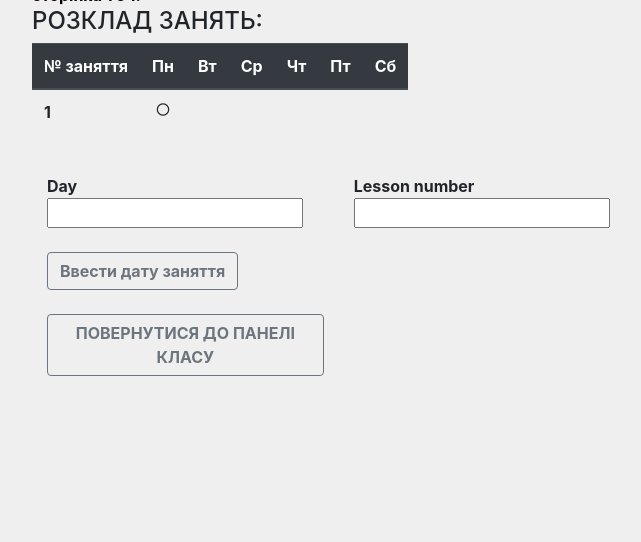
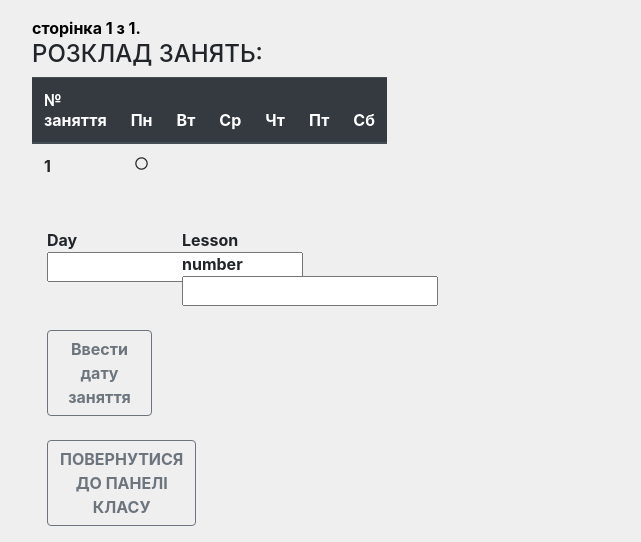
Before and after one commit to ilr00743/kursova, a Django app: template gradesbook/templates/gradesbook/managersubjectpanel.html in a window 1280 px wide. Shown: the part 926-1468 px from the top of the page, without its empty margins (53-694 px from the left). Before the commit the page ends 1302 px from the top, so only its background shows below. Run offline with Django 3.2, Linux system fonts and the light colour scheme; the template is opened without the code that fills it: most values are stand-ins (such as "Sample title", 1, 10 or a date in 2020); form fields are guessed from the names that the template uses; some libraries are stand-ins or nearby versions.

Commit message:
Initial commit

```diff
--- a/gradesbook/templates/gradesbook/managersubjectpanel.html
+++ b/gradesbook/templates/gradesbook/managersubjectpanel.html
@@ -20,7 +20,7 @@
             </div>
             <br><br>
             <div class="row">
-              <div class="col-10">
+              <div class="col-6">
                 <div class="row">
                   <h3><b>{{subject.name}}</b> у класі: <b>{{class.name}}</b>&nbsp;&nbsp;<a class="btn btn-outline-dark"  onclick="return confirm('Ви впевнені, що хочете видалити цей предмет?')" href="{% url 'gradesbook:del_subject' class.unique_code subject.unique_code %}"> <b>ВИДАЛИТИ ПРЕДМЕТ</b> </a></h3>
                 </div>
@@ -152,7 +152,7 @@
                     </div>
                 </div>
               </div>
-            <div class="col-8">
+            <div class="col-6">
               <div class="row">
                 <h4>РОЗКЛАД ЗАНЯТЬ:</h4>
               </div>
@@ -161,13 +161,13 @@
                 <table class="table table-responsive">
                   <thead class="thead-dark">
                     <tr>
-                      <th scope="col" style="width: 10.0% text-align: center !important" >№ заняття</th>
-                      <th scope="col" style="width: 15.0% text-align: center !important" >Пн</th>
-                      <th scope="col" style="width: 15.0% text-align: center !important" >Вт</th>
-                      <th scope="col" style="width: 15.0% text-align: center !important" >Ср</th>
-                      <th scope="col" style="width: 15.0% text-align: center !important" >Чт</th>
-                      <th scope="col" style="width: 15.0% text-align: center !important" >Пт</th>
-                      <th scope="col" style="width: 15.0% text-align: center !important" >Сб</th>
+                      <th scope="col" style="width: 10.0% text-align: center" >№ заняття</th>
+                      <th scope="col" style="width: 15.0% text-align: center" >Пн</th>
+                      <th scope="col" style="width: 15.0% text-align: center" >Вт</th>
+                      <th scope="col" style="width: 15.0% text-align: center" >Ср</th>
+                      <th scope="col" style="width: 15.0% text-align: center" >Чт</th>
+                      <th scope="col" style="width: 15.0% text-align: center" >Пт</th>
+                      <th scope="col" style="width: 15.0% text-align: center" >Сб</th>
                     </tr>
                   </thead>
                   <tbody>
```
